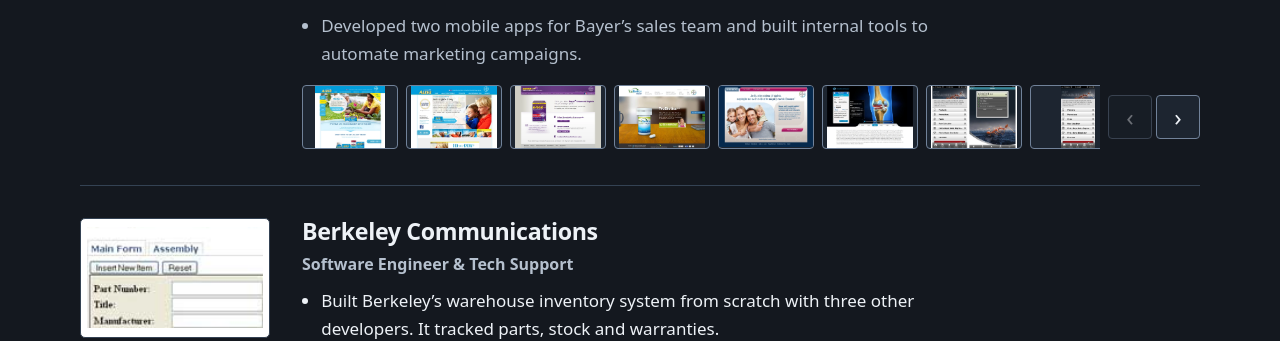
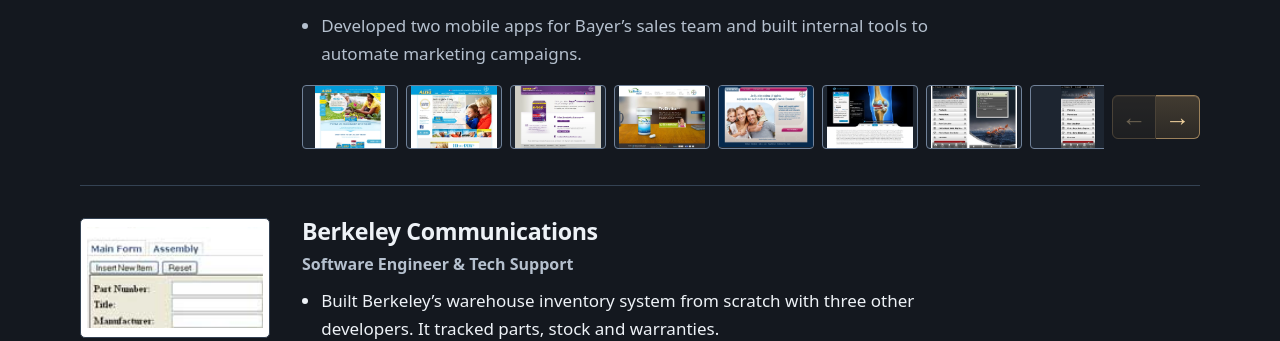
Before and after one commit to schneidergithub/schneidergithub.github.io, a Jekyll site: the page built from experience.md, in a window 1280 px wide. Shown: the part 2726-3067 px from the top of the page. Built offline with Jekyll 4.4.1, drawn with Linux system fonts in a browser that asks for light colours.

Commit message:
Use joined brass arrows for Experience gallery navigation (#86)

```diff
--- a/_includes/image-viewer.html
+++ b/_includes/image-viewer.html
@@ -8,10 +8,17 @@
     <figcaption class="viewer-caption" aria-live="polite" aria-atomic="true"></figcaption>
   </figure>
   <p class="viewer-error" role="status" hidden>The image could not be loaded. Try opening the original, or choose another image.</p>
-  <nav class="viewer-controls" aria-label="Image navigation">
-    <button type="button" class="viewer-previous">Previous</button>
+  <nav class="viewer-controls{% if include.makers_plate %} viewer-controls-plate{% endif %}" aria-label="Image navigation">
+    {% unless include.makers_plate %}<button type="button" class="viewer-previous">Previous</button>{% endunless %}
     <a class="viewer-original">Open original</a>
+    {% if include.makers_plate %}
+    <div class="gallery-plate">
+      <button type="button" class="viewer-previous" aria-label="Previous"><span aria-hidden="true">←</span></button>
+      <button type="button" class="viewer-next" aria-label="Next"><span aria-hidden="true">→</span></button>
+    </div>
+    {% else %}
     <button type="button" class="viewer-next">Next</button>
+    {% endif %}
   </nav>
 </dialog>
 <script src="{{ '/assets/portfolio/image-viewer.js' | relative_url }}?v=2" defer></script>
--- a/assets/portfolio/image-viewer.css
+++ b/assets/portfolio/image-viewer.css
@@ -42,3 +42,34 @@
   .viewer-original { order: 3; flex-basis: 100%; }
   .viewer-controls button { flex: 1; }
 }
+
+/* Joined brass arrows on the Experience gallery strips and in their image viewer. */
+.gallery-plate { display: inline-flex; flex: none; }
+.gallery-plate[hidden] { display: none; }
+.gallery-plate > button {
+  position: relative;
+  box-sizing: border-box;
+  display: grid;
+  place-items: center;
+  width: 44px; height: 44px; padding: 0;
+  border: 1px solid #9b815b;
+  background: linear-gradient(#423b31, #2d2a26);
+  box-shadow: inset 0 1px #615342;
+  color: #f0d19d;
+  font: 400 25px/1 system-ui, sans-serif;
+  cursor: pointer;
+}
+.gallery-plate > button:first-child { border-radius: 6px 0 0 6px; }
+.gallery-plate > button:last-child { border-left: 0; border-radius: 0 6px 6px 0; }
+@media (hover: hover) {
+  .gallery-plate > button:enabled:not([aria-disabled="true"]):hover {
+    background: #dbc194; border-color: #ead5b2; color: #242119;
+  }
+}
+.gallery-plate > button:enabled:not([aria-disabled="true"]):active {
+  background: #baa079; color: #242119; box-shadow: inset 0 1px 2px #806949;
+}
+.gallery-plate > button:is(:disabled, [aria-disabled="true"]) { opacity: .4; cursor: default; }
+.gallery-plate > button:focus-visible { z-index: 1; outline: 3px solid var(--focus); outline-offset: 2px; }
+.viewer-controls-plate .viewer-original { order: 0; flex: 0 1 auto; }
+.viewer-controls-plate .gallery-plate { margin-inline-start: auto; }
--- a/assets/site.css
+++ b/assets/site.css
@@ -916,14 +916,6 @@ a{color:inherit}
 .role-thumbnails a::after { content: none; }
 .role-thumbnails a:hover { border-color: var(--accent); }
 .role-thumbnails a:focus-visible { outline-offset: -3px; outline: 3px solid var(--focus); }
-.role-gallery-controls:not([hidden]) { display: flex; flex: none; gap: .25rem; }
-.role-gallery-controls button {
-  display: grid; place-items: center; width: 44px; height: 44px; padding: 0;
-  border: 1px solid var(--control-border); border-radius: .25rem;
-  background: var(--panel); color: var(--text); cursor: pointer; font: 1.5rem/1 system-ui;
-}
-.role-gallery-controls button[aria-disabled="true"] { opacity: .4; cursor: default; }
-.role-gallery-controls button:focus-visible { outline: 3px solid var(--focus); outline-offset: 1px; }
 @media (max-width: 540px) {
   .role-thumbnails a { flex-basis: calc((100% - 1.5rem) / 3.35); }
   .role-gallery-controls:not([hidden]) { display: none; }
--- a/experience.md
+++ b/experience.md
@@ -50,15 +50,15 @@ permalink: /experience/
         </a>
         {% endfor %}
       </div>
-      <div class="role-gallery-controls" hidden>
-        <button type="button" aria-controls="thumbnails-{{ gallery.id }}" aria-label="Scroll {{ gallery.short_name | escape }} thumbnails left"><span aria-hidden="true">‹</span></button>
-        <button type="button" aria-controls="thumbnails-{{ gallery.id }}" aria-label="Scroll {{ gallery.short_name | escape }} thumbnails right"><span aria-hidden="true">›</span></button>
+      <div class="role-gallery-controls gallery-plate" hidden>
+        <button type="button" aria-controls="thumbnails-{{ gallery.id }}" aria-label="Scroll {{ gallery.short_name | escape }} thumbnails left"><span aria-hidden="true">←</span></button>
+        <button type="button" aria-controls="thumbnails-{{ gallery.id }}" aria-label="Scroll {{ gallery.short_name | escape }} thumbnails right"><span aria-hidden="true">→</span></button>
       </div>
     </section>
   {% endif %}
 </article>
 {% endfor %}
 </div>
-{% include image-viewer.html %}
+{% include image-viewer.html makers_plate=true %}
 <script src="{{ '/assets/portfolio/experience-gallery.js' | relative_url }}" defer></script>
 <script src="{{ '/assets/publications/video-player.js' | relative_url }}" defer></script>
```
Also changed, not shown: scripts/check_case_studies.cjs (+11 -0 lines).
